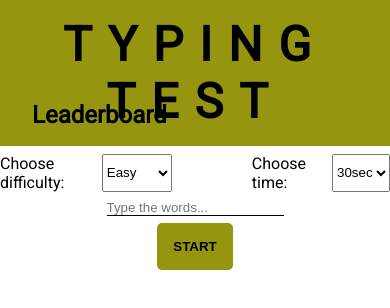
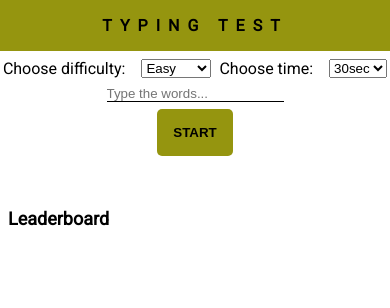
Before and after one commit to johnEdmon44/typing-test, a plain HTML site: page index.html in a window 390 px wide. Drawn offline with Linux system fonts and the light colour scheme.

Commit message:
Add mobile responsiveness

```diff
--- a/index.css
+++ b/index.css
@@ -119,3 +119,41 @@ h1 {
 .list--item {
   padding-top: 10px;
 }
+
+
+@media (max-width: 1024px) {
+  #leaderboard {
+    margin-top: 2rem;
+  }
+}
+
+@media (max-width: 768px) {
+  #leaderboard {
+    margin-left: .5rem;
+  }
+}
+
+
+@media (max-width: 426px) {
+  h1 {
+    font-size: 1rem;
+    letter-spacing: .5rem;
+  }
+
+
+  #leaderboard {
+    position: static;
+    font-size: 12px;
+    margin-top: 5rem;
+  }
+
+
+  .selection--wrapper {
+    gap: .5rem;
+  }
+
+
+  .leaderboard--list {
+    columns: 2;
+  }
+}
```
